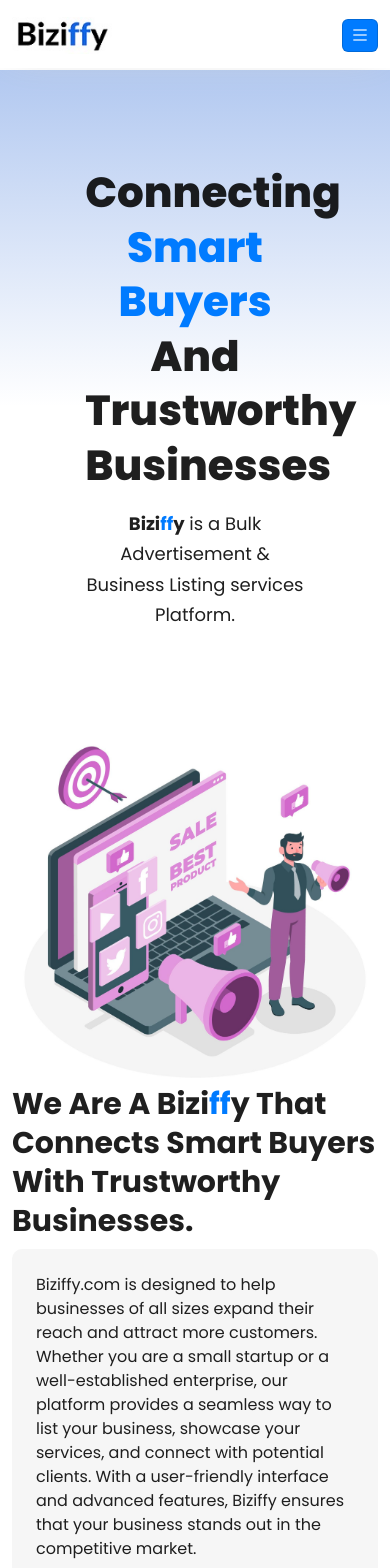
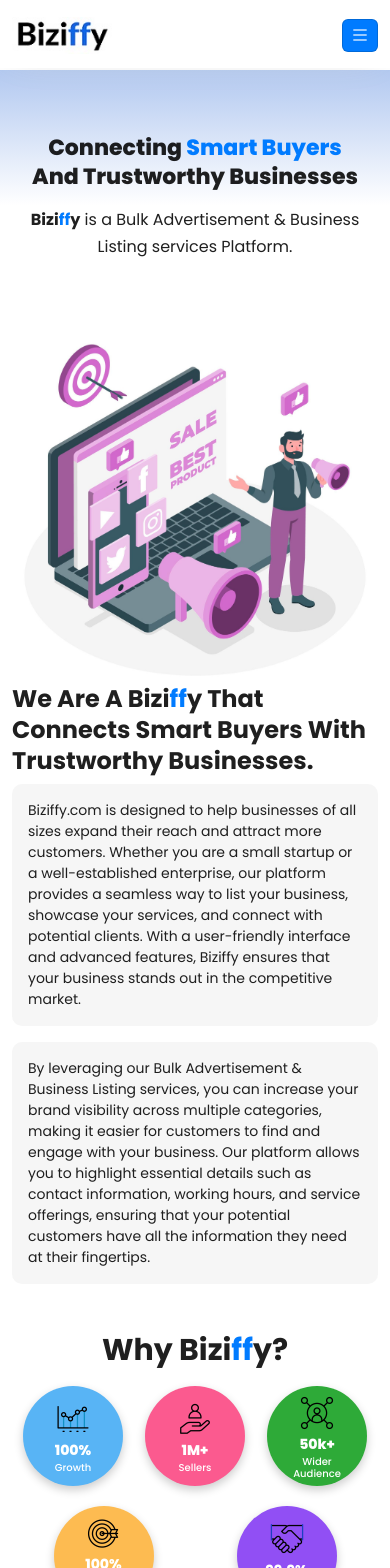
Before and after one commit to vishnugit2024/jd, a Next.js app: page /Pages/aboutus in a window 390 px wide. Shown: the top 1568 px of the page. Built offline with nearby package versions, Linux system fonts and the light colour scheme.

Commit message:
Please Accept Changes

```diff
--- a/src/app/Pages/aboutus/aboutus.css
+++ b/src/app/Pages/aboutus/aboutus.css
@@ -169,7 +169,6 @@
   object-fit: cover;
   border-radius: 10px;
   filter: blur(5px);
-
 }
 
 .dive-title {
@@ -180,16 +179,20 @@
   text-align: center;
 }
 
+.button-group {
+  position: absolute;
+  top: 50%;
+  left: 50%;
+  transform: translate(-50%, -50%);
+  display: flex;
+  gap: 60px;
+}
+
 .dive-title h4 {
   text-align: center;
   font-size: 24px;
   letter-spacing: 2px;
   font-weight: 600;
-}
-
-.button-group {
-  display: flex;
-  gap: 20px; /* Space between buttons */
 }
 
 .button-group a button {
@@ -205,3 +208,88 @@
   border-radius: 10px;
   transition: all 0.3s ease;
 }
+
+@media (max-width: 768px) {
+  .about-page-hero-content {
+    padding: 4rem 0;
+    max-width: 90%;
+  }
+
+  .about-page-hero-title {
+    font-size: 32px;
+  }
+
+  .about-page-hero-subtitle {
+    font-size: 16px;
+  }
+
+  .biziffy-about-content .biziffy-about-title {
+    font-size: 24px;
+  }
+
+  .biziffy-about-content .biziffy-about-text {
+    padding: 1rem;
+    font-size: 14px;
+  }
+
+  .about-page-count-bg-image {
+    display: none;
+  }
+
+  .about-page-count-div {
+    top: auto;
+    left: auto;
+    transform: none;
+    position: static;
+  }
+
+  .about-page-count {
+    width: 100px;
+    height: 100px;
+    margin: 10px 0;
+  }
+
+  .about-page-count h3 {
+    font-size: 14px;
+  }
+
+  .about-page-count h6 {
+    font-size: 10px;
+  }
+
+  .about-dive-data-link {
+    height: 180px;
+  }
+
+  .about-dive-bg {
+    display: none;
+  }
+
+  .dive-title {
+    top: 10%;
+  }
+
+  .dive-title h4 {
+    top: 0;
+    font-size: 18px; /* Reduce font size */
+    letter-spacing: 1px;
+  }
+
+  .button-group {
+    display: grid;
+    grid-template-columns: 1fr 1fr;
+    gap: 20px;
+    top: 70%;
+  }
+
+  .button-group a button {
+    font-size: 14px; /* Reduce font size */
+    padding: 8px 15px; /* Adjust padding */
+  }
+}
+
+@media (max-width: 500px) {
+  .about-page-hero-title {
+    font-size: 22px;
+  }
+}
--- a/src/app/Pages/aboutus/page.js
+++ b/src/app/Pages/aboutus/page.js
@@ -167,7 +167,6 @@
       <section className="about-section my-4">
         <div className="container">
           <div className="row">
-            <div className="col-md-12">
             <div className="about-dive-data-link position-relative">
               {/* Background Image in JSX */}
               <div className="about-dive-bg position-absolute w-100 h-100">
@@ -183,7 +182,7 @@
                   </span>
                 </h4>
               </div>
-                <div className="button-group position-absolute top-50 start-50 translate-middle d-flex gap-5">
+              <div className="button-group">
                 <Link href="#">
                   <button>SignIn/SignUp</button>
                 </Link>
@@ -200,7 +199,6 @@
             </div>
           </div>
         </div>
-        </div>
       </section>
     </>
   );
```
Lines whose indentation alone changed are shown as unchanged.
